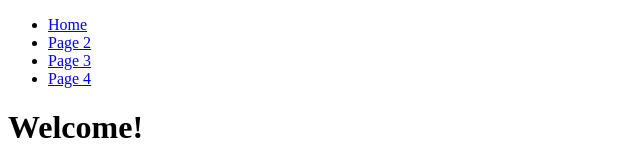
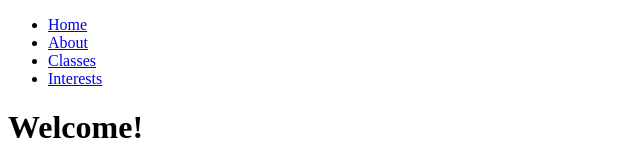
Before and after one commit to lblakej/task-02.01, a plain HTML site: page index.html in a window 1280 px wide. Shown: the top 165 px of the page, 0-640 px from the left. Drawn offline with Linux system fonts and the light colour scheme.

Commit message:
Update index.html

```diff
--- a/index.html
+++ b/index.html
@@ -13,10 +13,10 @@
   <div class="row nav">
    <div class="twelve columns">
     <ul>
-     <li><a href="#">Home</a></li>
-     <li><a href="#">Page 2</a></li>
-     <li><a href="#">Page 3</a></li>
-     <li><a href="#">Page 4</a></li>
+     <li><a href="index.html">Home</a></li>
+     <li><a href="about.html">About</a></li>
+     <li><a href="classes.html">Classes</a></li>
+     <li><a href="interests.html">Interests</a></li>
     </ul>
    </div><!-- this div closes the row -->
   </div><!-- this div closes the twelve columns nav -->
```
